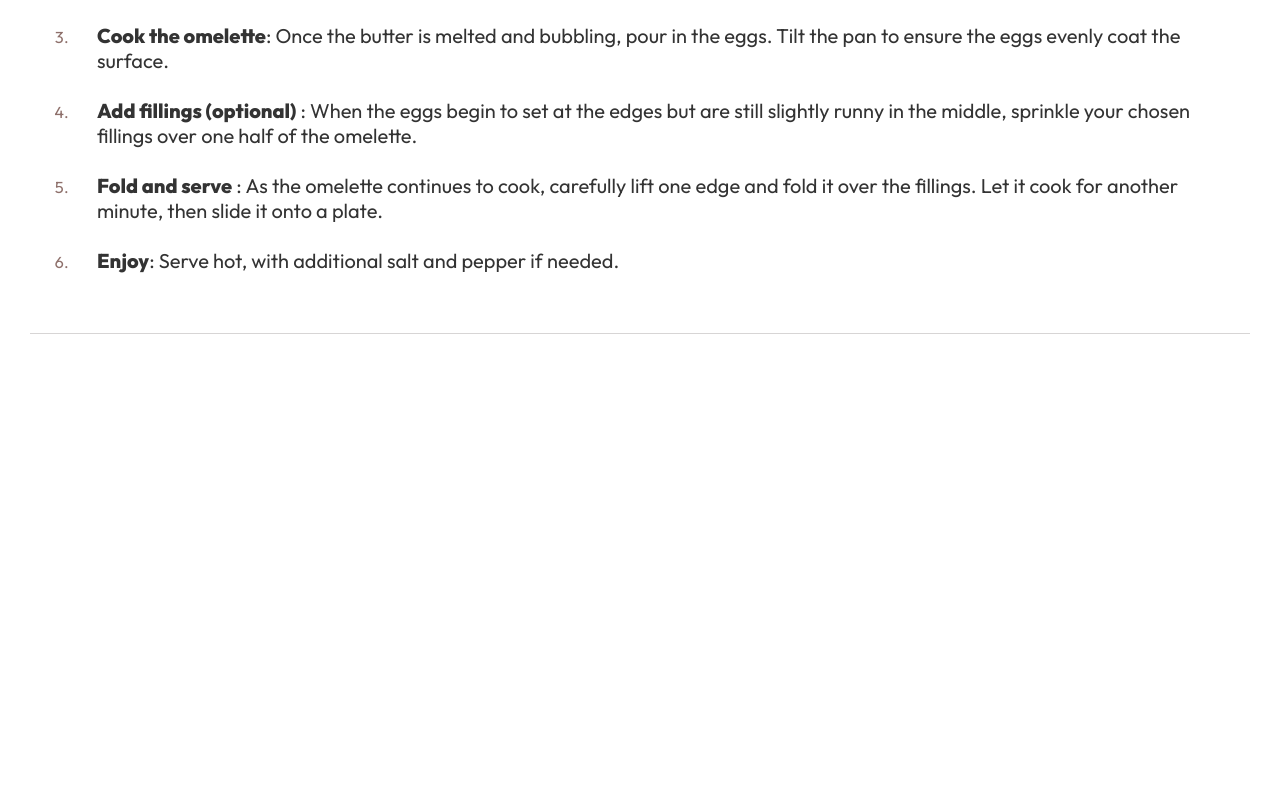
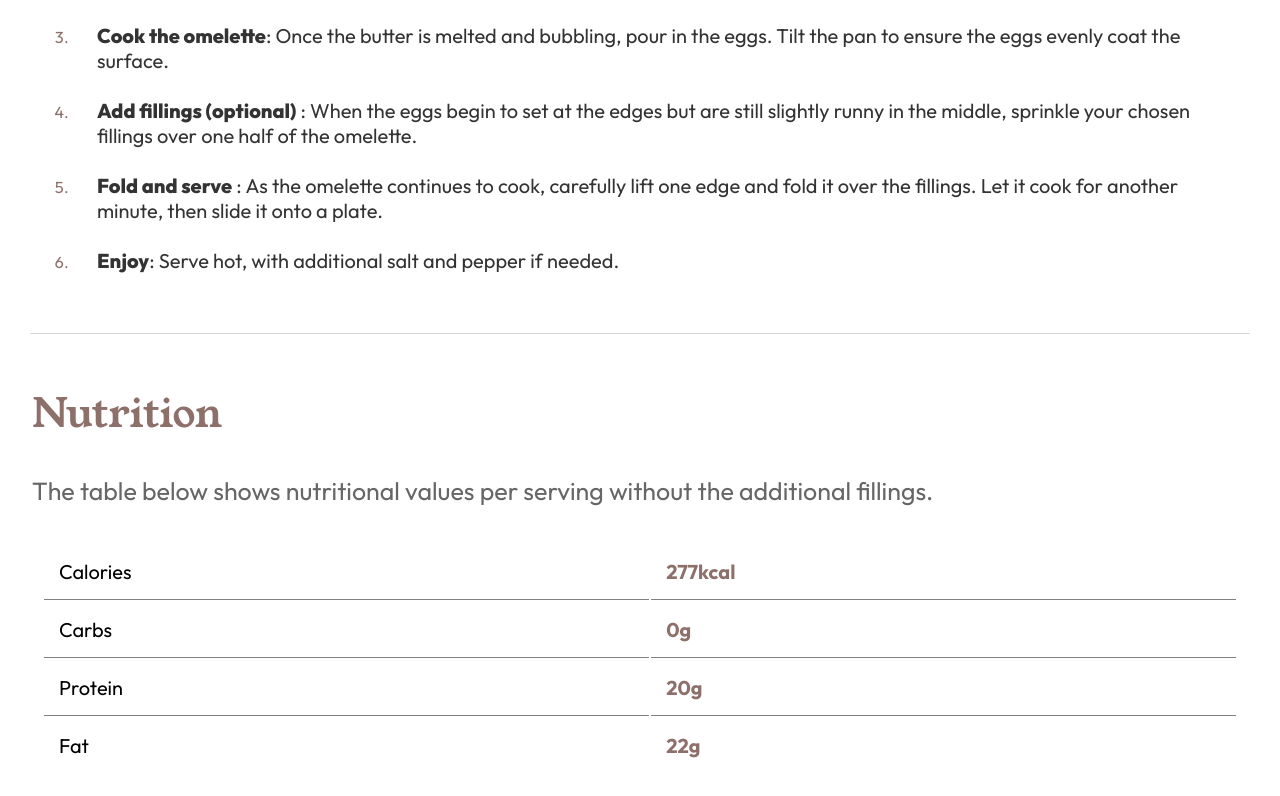
Before and after one commit to ahmedammarsd/Frontend-Mentor-Challenges, a React (Vite) app: page /recipe_page in a window 1280 px wide. Shown: the part 1893-2689 px from the top of the page. Before the commit the page ends 2265 px from the top, so only its background shows below. Built offline with nearby package versions, Linux system fonts and the light colour scheme.

Commit message:
finihs last section

```diff
--- a/src/pages/pecipe_page/RecipePage.tsx
+++ b/src/pages/pecipe_page/RecipePage.tsx
@@ -120,6 +120,33 @@ const RecipePage = () => {
           </div>
           {/* Section Four Instructions */}
           <hr />
+          {/* Section Four Nutrition */}
+          <div className="container-nutrition">
+            <h2>Nutrition</h2>
+            <p>
+              The table below shows nutritional values per serving without the
+              additional fillings.
+            </p>
+            <table>
+              <tr className="tr">
+                <td> Calories</td>
+                <td className="table-td">277kcal</td>
+              </tr>
+              <tr className="tr">
+                <td> Carbs</td>
+                <td className="table-td">0g</td>
+              </tr>
+              <tr>
+                <td> Protein</td>
+                <td className="table-td">20g</td>
+              </tr>
+              <tr>
+                <td> Fat</td>
+                <td className="table-td">22g</td>
+              </tr>
+            </table>
+          </div>
+          {/* Section Four Nutrition */}
         </div>
       </div>
     </div>
--- a/src/pages/pecipe_page/style.css
+++ b/src/pages/pecipe_page/style.css
@@ -81,12 +81,14 @@ h2 {
 }
 
 .container-recipe .container-ingredients,
-.container-recipe .container-instructions {
+.container-recipe .container-instructions,
+.container-recipe .container-nutrition {
   padding: 10px 2px;
   margin-bottom: 25px;
 }
 .container-recipe .container-ingredients h2,
-.container-recipe .container-instructions h2 {
+.container-recipe .container-instructions h2,
+.container-recipe .container-nutrition h2 {
   font-size: 40px;
   color: #8e706b;
   font-weight: 100;
@@ -110,6 +112,27 @@ hr {
   height: 1px;
   border: none;
 }
+table {
+  width: 100%;
+  font-size: 20px;
+  padding: 10px;
+}
+.table-td {
+  color: #8e706b;
+  font-weight: 700;
+}
+td {
+  padding: 15px;
+  border-bottom: 1px solid grey;
+}
+tr:last-child td {
+  border: none;
+}
+@media (max-width: 767px) {
+  .content-recipe h1 {
+    font-size: 50px;
+  }
+}
 @media (max-width: 400px) {
   .container-recipe {
     padding: 0;
@@ -124,6 +147,9 @@ hr {
     border-radius: 0;
   }
   .content-recipe h1 {
-    font-size: 50px;
+    font-size: 35px;
+  }
+  table {
+    font-size: 17px;
   }
 }
```
